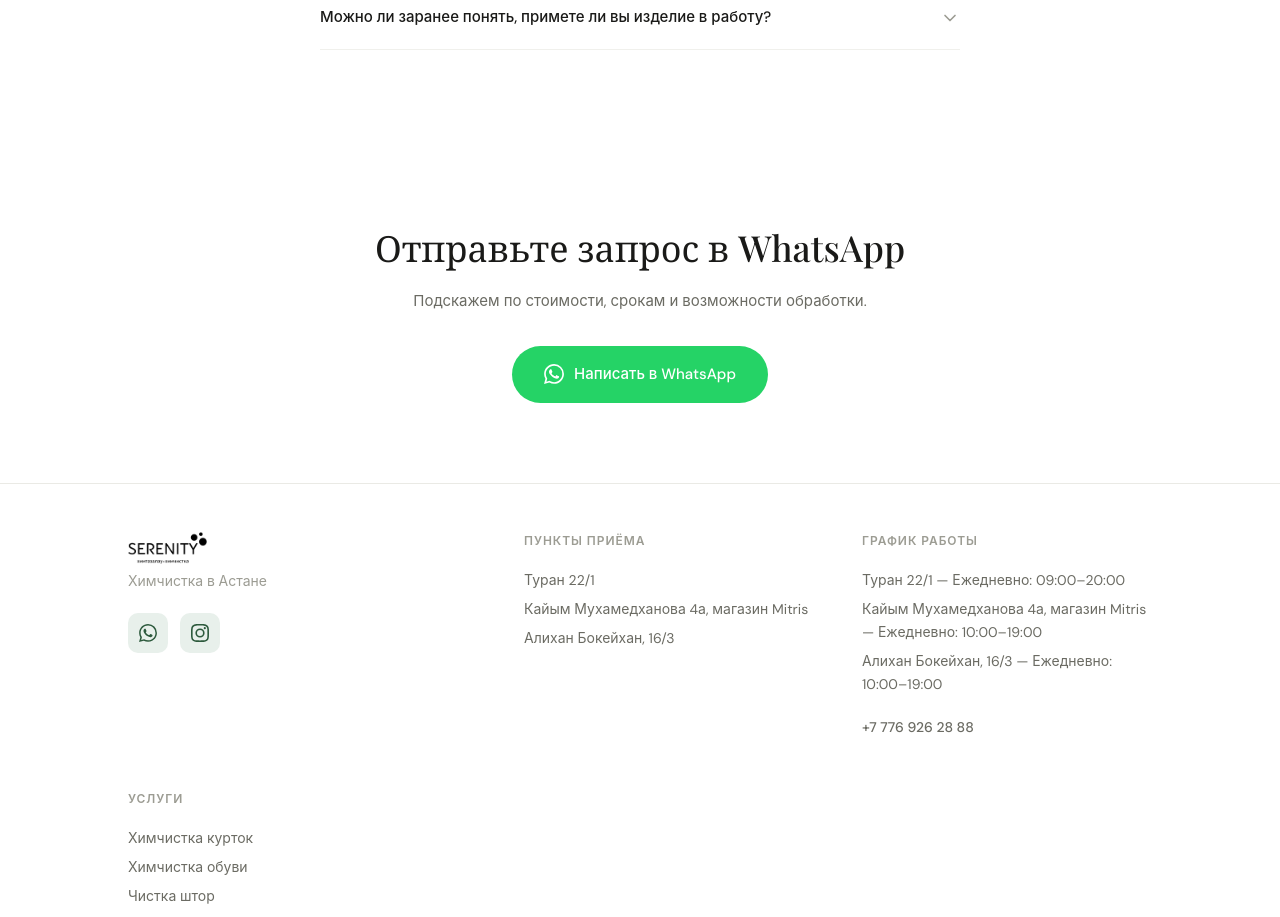
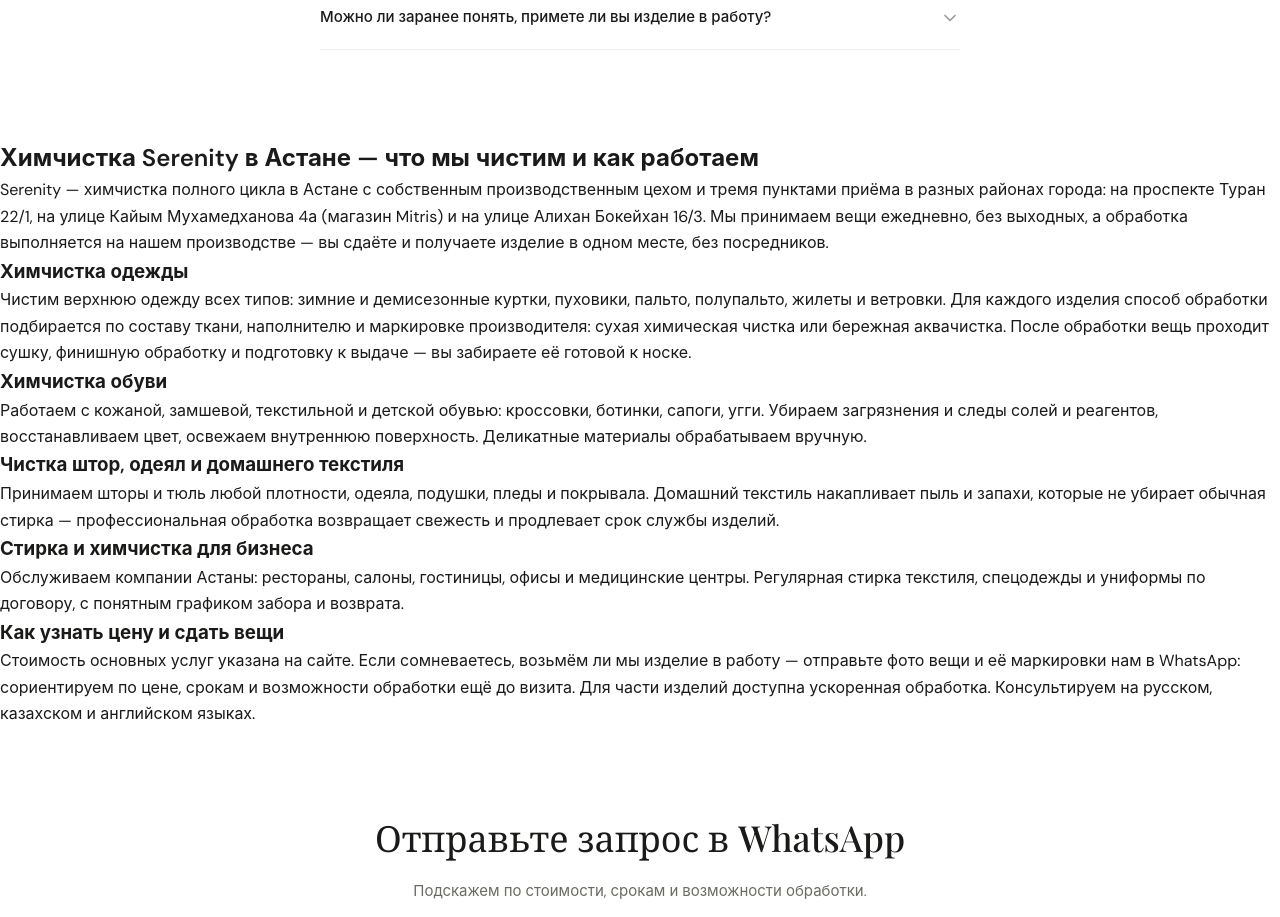
Before and after one commit to zamanbekamirzhanov-coder/Serenity-site, a Next.js app: page / in a window 1280 px wide. Shown: the part 6220-7137 px from the top of the page. Built offline with nearby package versions, Linux system fonts and the light colour scheme.

Commit message:
Update page.js

```diff
--- a/app/page.js
+++ b/app/page.js
@@ -1,5 +1,6 @@
 "use client";
 import { useState, useEffect, useRef } from "react";
+import SeoTextBlock from "./SeoTextBlock";
 
 // ═══════════════════════════════════════════════════════
 // i18n TRANSLATIONS — RU / EN / KZ
@@ -763,7 +764,7 @@
         </div>
       </section>
 
-      {/* ════════ FINAL CTA ════════ */}
+     <SeoTextBlock /> {/* ════════ FINAL CTA ════════ */}
       <section className="sr-final-cta">
         <div className="sr-wrap">
           <Reveal>
```
